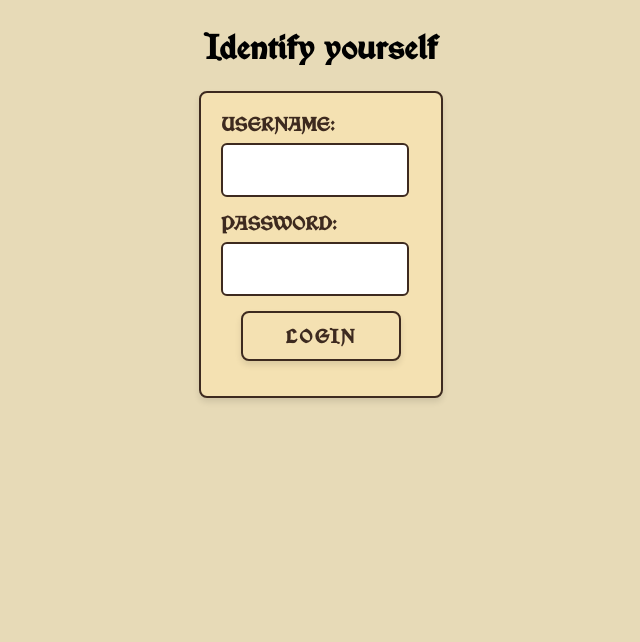
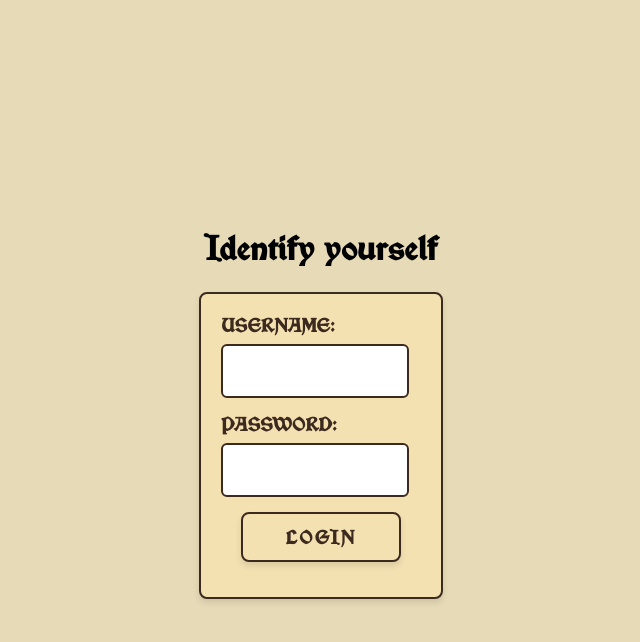
Before and after one commit to asseternity/c5-personal-react, a React (Vite) app: page / in a window 1280 px wide. Shown: the top 642 px of the page, without its empty margins (319-959 px from the left). Built offline with nearby package versions, Linux system fonts and the light colour scheme.

Commit message:
feat: return height to CenteredWrapper but use it only for login

```diff
--- a/src/components/index.jsx
+++ b/src/components/index.jsx
@@ -41,6 +41,7 @@ const Index = () => {
   };
 
   return (
+    <div>
       <CenteredWrapper>
         {!user && (
           <Login
@@ -51,8 +52,9 @@ const Index = () => {
             onPasswordChange={onPasswordChange}
           />
         )}
+      </CenteredWrapper>
       {user && <Newsletter user={user} />}
-    </CenteredWrapper>
+    </div>
   );
 };
 
--- a/src/styled/centered_wrapper.js
+++ b/src/styled/centered_wrapper.js
@@ -4,6 +4,7 @@ const CenteredWrapper = styled.div`
   display: flex;
   justify-content: space-evenly;
   align-items: center;
+  height: 100vh;
   width: 100vw;
   color: ${(props) => props.textColor || 'black'};
 `;
```
Also changed, not shown: 2 other files (tests, documents, lock files or other folders). Lines whose indentation alone changed are shown as unchanged.
